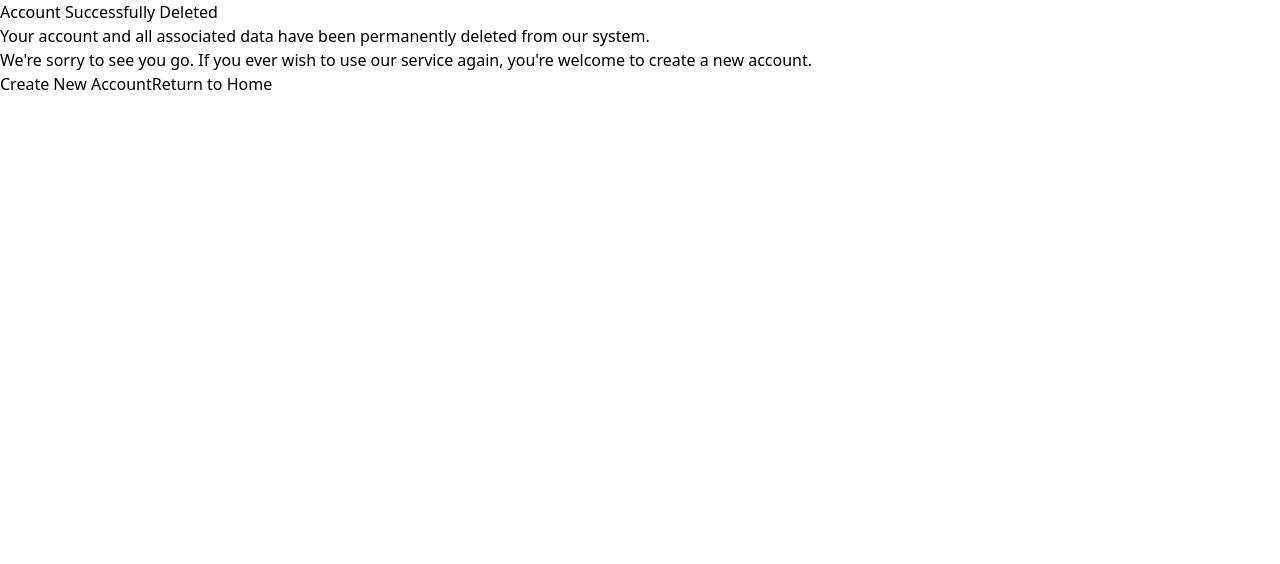
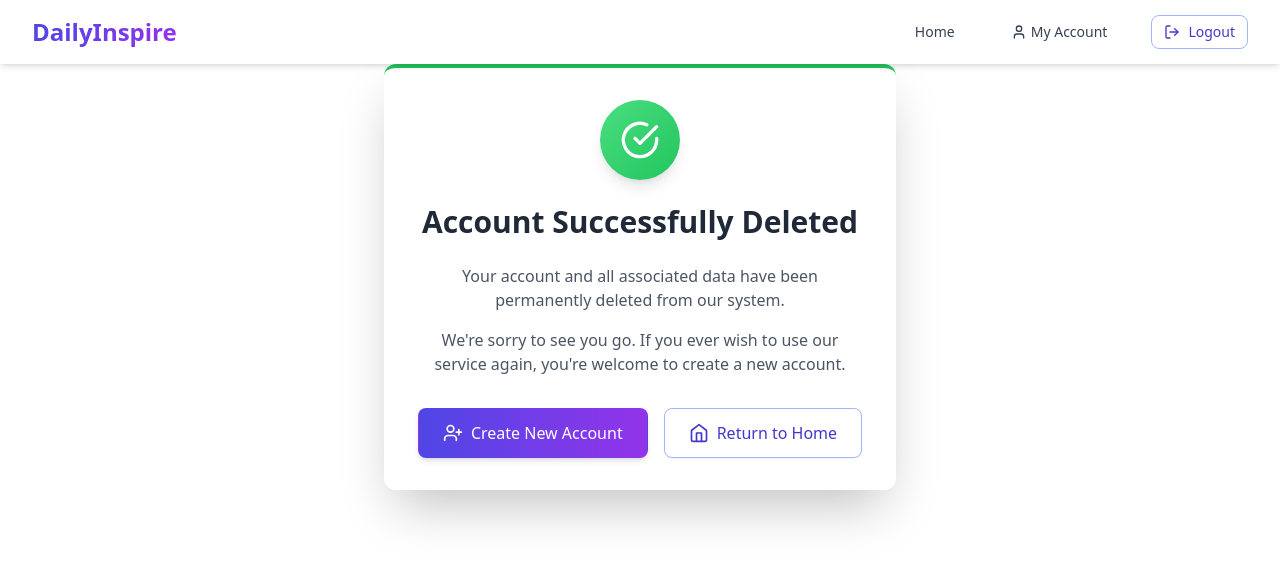
Before and after one commit to eyalyehiely/dailyInspire-client, a React (Vite) app: page /deleted in a window 1280 px wide. Shown: the top 564 px of the page. Built offline with nearby package versions, Linux system fonts and the light colour scheme; sample sign-in values are in the browser's storage.

Commit message:
Enhance Header component to manage user authentication state and conditionally render navigation links; update AccountDeleted component with improved layout and animations, including a header and action buttons for account recovery.

```diff
--- a/src/components/General/Header.jsx
+++ b/src/components/General/Header.jsx
@@ -1,9 +1,26 @@
-import React, { useState } from "react";
+import React, { useState, useEffect } from "react";
 import { Link } from "react-router-dom";
-import { Menu, X } from "lucide-react";
+import { Menu, X, User } from "lucide-react";
+import LogoutButton from "./LogoutButton";
 
 const Header = () => {
   const [isMenuOpen, setIsMenuOpen] = useState(false);
+  const [isLoggedIn, setIsLoggedIn] = useState(false);
+  const [user, setUser] = useState(null);
+
+  useEffect(() => {
+    // Check if user is logged in
+    const authTokens = localStorage.getItem("authTokens");
+    const userData = localStorage.getItem("user");
+
+    if (authTokens && userData) {
+      setIsLoggedIn(true);
+      setUser(JSON.parse(userData));
+    } else {
+      setIsLoggedIn(false);
+      setUser(null);
+    }
+  }, []);
 
   return (
     <header className="bg-white shadow-md fixed w-full top-0 left-0 z-50">
@@ -25,6 +42,10 @@ const Header = () => {
             >
               Home
             </Link>
+
+            {/* Show these links only if not logged in */}
+            {!isLoggedIn ? (
+              <>
                 <a
                   href="#features"
                   className="text-gray-700 hover:text-indigo-600 px-3 py-2 rounded-md text-sm font-medium"
@@ -49,6 +70,20 @@ const Header = () => {
                 >
                   Register
                 </Link>
+              </>
+            ) : (
+              <>
+                {/* Show these links when logged in */}
+                <Link
+                  to="/preferences"
+                  className="text-gray-700 hover:text-indigo-600 px-3 py-2 rounded-md text-sm font-medium flex items-center"
+                >
+                  <User className="h-4 w-4 mr-1" />
+                  My Account
+                </Link>
+                <LogoutButton variant="outline" size="sm" />
+              </>
+            )}
           </nav>
 
           {/* Mobile menu button */}
@@ -78,6 +113,10 @@ const Header = () => {
             >
               Home
             </Link>
+
+            {/* Show these links only if not logged in */}
+            {!isLoggedIn ? (
+              <>
                 <a
                   href="#features"
                   className="block px-3 py-2 rounded-md text-base font-medium text-gray-700 hover:text-indigo-600 hover:bg-gray-50"
@@ -106,6 +145,27 @@ const Header = () => {
                 >
                   Register
                 </Link>
+              </>
+            ) : (
+              <>
+                {/* Show these links when logged in */}
+                <Link
+                  to="/preferences"
+                  className="block px-3 py-2 rounded-md text-base font-medium text-gray-700 hover:text-indigo-600 hover:bg-gray-50 flex items-center"
+                  onClick={() => setIsMenuOpen(false)}
+                >
+                  <User className="h-4 w-4 mr-2" />
+                  My Account
+                </Link>
+                <div className="px-3 py-2">
+                  <LogoutButton
+                    variant="outline"
+                    size="sm"
+                    className="w-full justify-center"
+                  />
+                </div>
+              </>
+            )}
           </div>
         </div>
       )}
--- /dev/null
+++ b/src/components/General/LogoutButton.jsx
@@ -0,0 +1,59 @@
+import React from "react";
+import { LogOut } from "lucide-react";
+import { useNavigate } from "react-router-dom";
+
+const LogoutButton = ({ variant = "default", className = "", size = "md" }) => {
+  const navigate = useNavigate();
+
+  const handleLogout = () => {
+    // Remove all authentication-related items from localStorage
+    localStorage.removeItem("authTokens");
+    localStorage.removeItem("user");
+
+    // Navigate to login page
+    navigate("/login");
+  };
+
+  // Size classes
+  const sizeClasses = {
+    sm: "px-3 py-1.5 text-sm",
+    md: "px-4 py-2 text-base",
+    lg: "px-6 py-3 text-lg",
+  };
+
+  // Variant classes
+  const variantClasses = {
+    default:
+      "border border-transparent text-white bg-gradient-to-r from-indigo-600 to-purple-600 hover:from-indigo-700 hover:to-purple-700",
+    outline:
+      "border border-indigo-300 text-indigo-700 bg-white hover:bg-indigo-50",
+    danger:
+      "border border-transparent text-white bg-gradient-to-r from-red-500 to-pink-600 hover:from-red-600 hover:to-pink-700",
+    ghost:
+      "border border-transparent text-gray-700 bg-transparent hover:bg-gray-100",
+  };
+
+  return (
+    <button
+      onClick={handleLogout}
+      className={`
+        inline-flex items-center justify-center
+        ${sizeClasses[size]}
+        font-medium rounded-lg
+        focus:outline-none focus:ring-2 focus:ring-offset-2 focus:ring-indigo-500
+        transition-all duration-200
+        ${variantClasses[variant]}
+        ${className}
+      `}
+    >
+      <LogOut
+        className={`mr-2 ${
+          size === "sm" ? "h-4 w-4" : size === "lg" ? "h-6 w-6" : "h-5 w-5"
+        }`}
+      />
+      Logout
+    </button>
+  );
+};
+
+export default LogoutButton;
--- a/src/components/preferences/AccountDeleted.jsx
+++ b/src/components/preferences/AccountDeleted.jsx
@@ -1,16 +1,68 @@
-import { Link } from 'react-router-dom';
+import { Link } from "react-router-dom";
+import { CheckCircle, Home, UserPlus } from "lucide-react";
+import Header from "../General/Header";
 
 const AccountDeleted = () => {
   return (
-    <div className="account-deleted">
-      <h2>Account Successfully Deleted</h2>
-      <p>Your account and all associated data have been permanently deleted from our system.</p>
-      <p>We're sorry to see you go. If you ever wish to use our service again, you're welcome to create a new account.</p>
-      <div className="actions">
-        <Link to="/signup" className="signup-btn">Create New Account</Link>
-        <Link to="/" className="home-btn">Return to Home</Link>
+    <>
+      <Header />
+      <div className="max-w-lg mx-auto mt-16 p-8 bg-white rounded-xl shadow-2xl border-t-4 border-green-500 animate-fadeIn">
+        <div className="flex justify-center mb-6">
+          <div className="h-20 w-20 bg-gradient-to-br from-green-400 to-green-500 rounded-full flex items-center justify-center shadow-lg">
+            <CheckCircle className="h-10 w-10 text-white" />
+          </div>
+        </div>
+
+        <h2 className="text-center text-3xl font-bold text-gray-800 mb-6">
+          Account Successfully Deleted
+        </h2>
+
+        <div className="text-center space-y-4 mb-8">
+          <p className="text-gray-600">
+            Your account and all associated data have been permanently deleted
+            from our system.
+          </p>
+          <p className="text-gray-600">
+            We're sorry to see you go. If you ever wish to use our service
+            again, you're welcome to create a new account.
+          </p>
+        </div>
+
+        <div className="flex flex-col sm:flex-row justify-center space-y-4 sm:space-y-0 sm:space-x-4 mt-8">
+          <Link
+            to="/register"
+            className="inline-flex items-center justify-center px-6 py-3 border border-transparent text-base font-medium rounded-lg shadow-md text-white bg-gradient-to-r from-indigo-600 to-purple-600 hover:from-indigo-700 hover:to-purple-700 focus:outline-none focus:ring-2 focus:ring-offset-2 focus:ring-indigo-500 transform hover:translate-y-[-2px] transition-all duration-200"
+          >
+            <UserPlus className="mr-2 h-5 w-5" />
+            Create New Account
+          </Link>
+
+          <Link
+            to="/"
+            className="inline-flex items-center justify-center px-6 py-3 border border-indigo-300 rounded-lg shadow-sm text-base font-medium text-indigo-700 bg-white hover:bg-indigo-50 focus:outline-none focus:ring-2 focus:ring-offset-2 focus:ring-indigo-500 transition-all duration-200"
+          >
+            <Home className="mr-2 h-5 w-5" />
+            Return to Home
+          </Link>
+        </div>
       </div>
-    </div>
+
+      <style jsx>{`
+        @keyframes fadeIn {
+          from {
+            opacity: 0;
+            transform: translateY(10px);
+          }
+          to {
+            opacity: 1;
+            transform: translateY(0);
+          }
+        }
+        .animate-fadeIn {
+          animation: fadeIn 0.5s ease-out forwards;
+        }
+      `}</style>
+    </>
   );
 };
 
```
Lines whose indentation alone changed are shown as unchanged.
